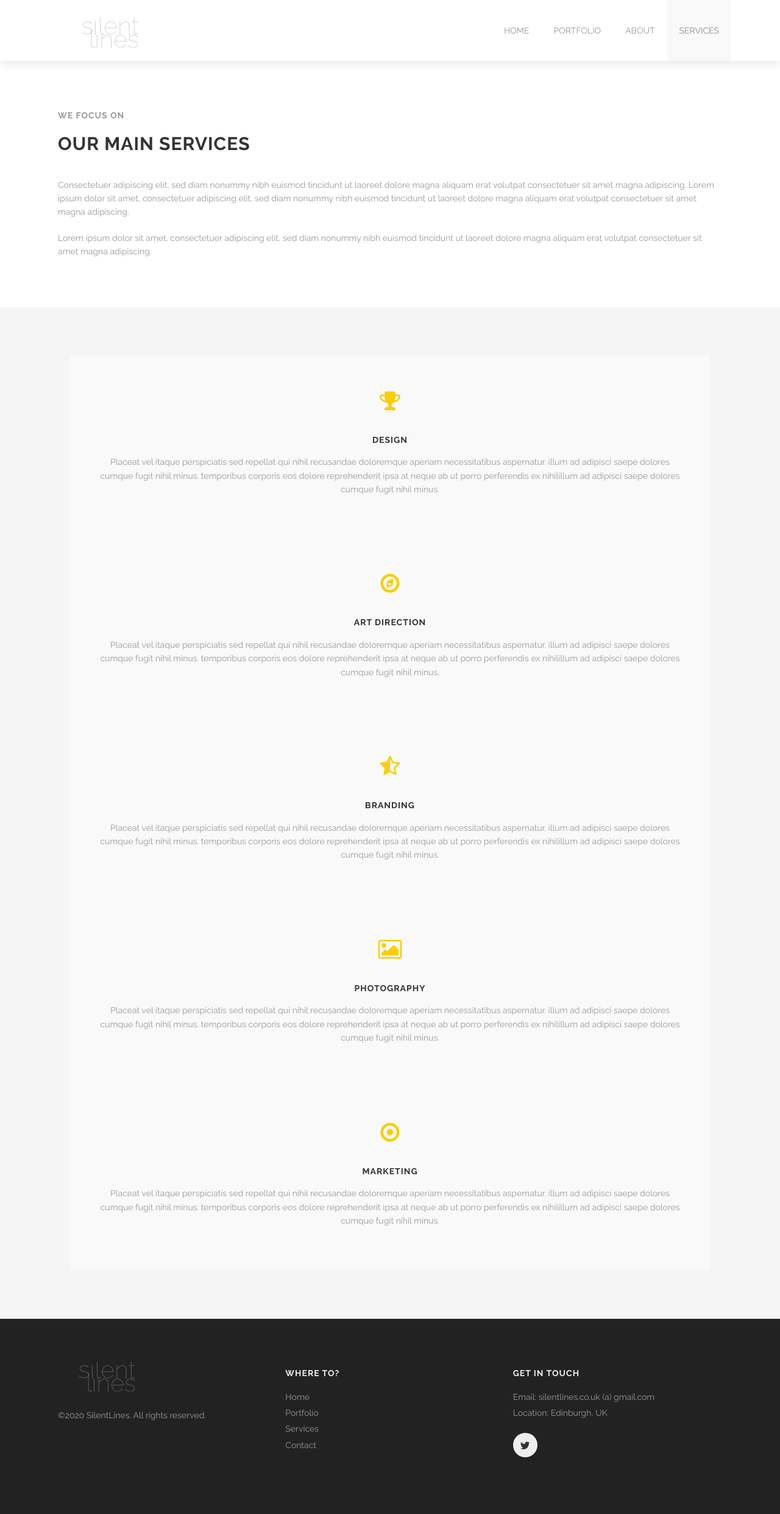
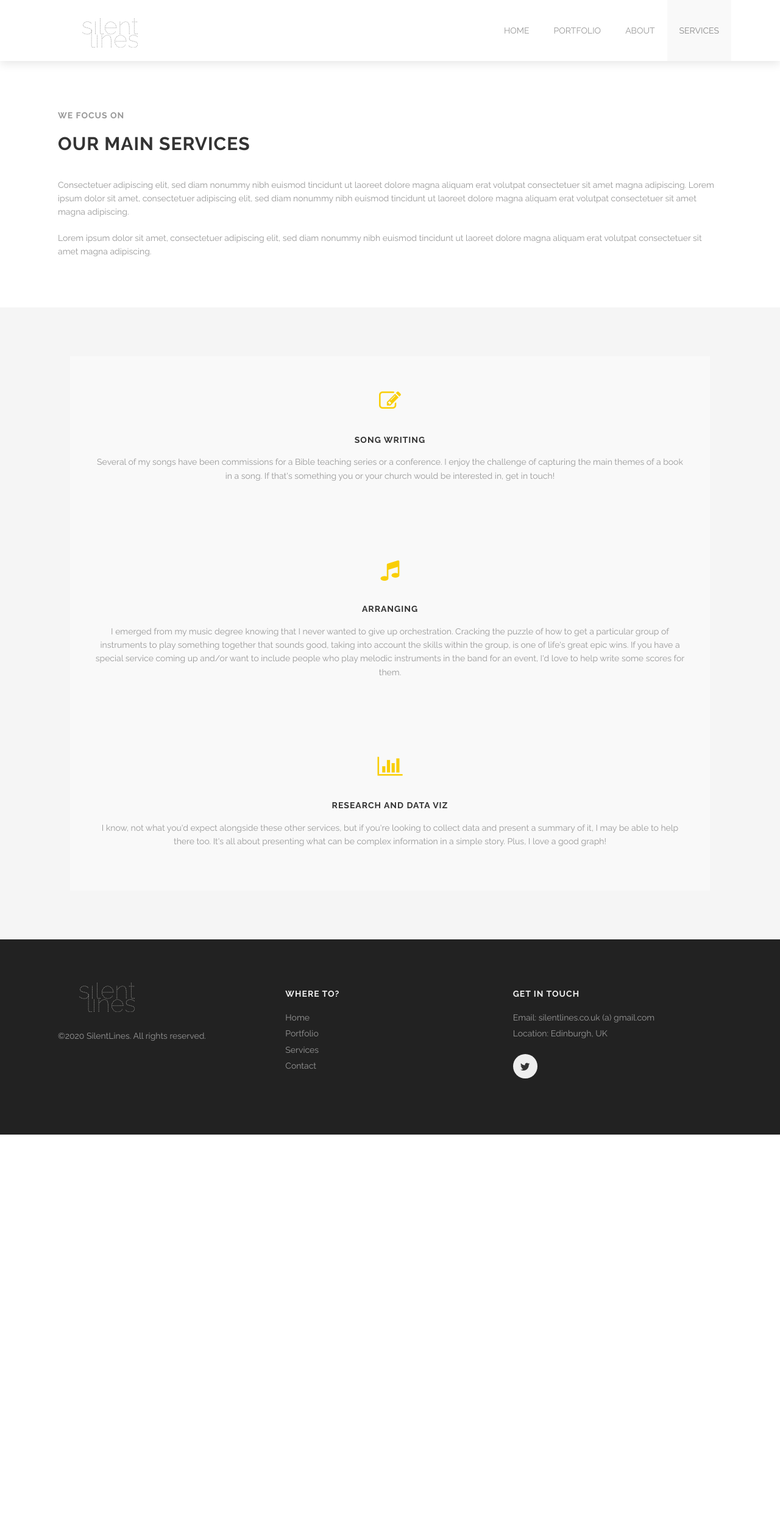
Before and after one commit to cararthompson/silentlines.co.uk, a Jekyll site: the page built from services.html, in a window 1280 px wide. Shown: the whole page at 61% size. Built offline with Jekyll 4.4.1, drawn with Linux system fonts in a browser that asks for light colours; after the commit the page ends 1860 px from its top, so only the background shows below that.

Commit message:
updated services boxes

```diff
--- a/services.html
+++ b/services.html
@@ -2,28 +2,20 @@
 layout: default
 section_id: services
 services:
-  - icon_class: fa fa-trophy
-    title: Design
+  - icon_class: fa fa-pencil-square-o
+    title: Song writing
     desc:
-      Placeat vel itaque perspiciatis sed repellat qui nihil recusandae doloremque aperiam necessitatibus aspernatur. illum ad adipisci saepe dolores cumque fugit nihil minus. temporibus corporis eos dolore reprehenderit ipsa at neque ab ut porro perferendis ex nihilillum ad adipisci saepe dolores cumque fugit nihil minus.
-  - icon_class: fa fa-compass
-    title: Art Direction
+      Several of my songs have been commissions for a Bible teaching series or a conference. I enjoy the challenge of capturing the main themes of a book in a song. If that's something you or your church would be interested in, get in touch!
+  - icon_class: fa fa-music
+    title: Arranging
     desc:
-      Placeat vel itaque perspiciatis sed repellat qui nihil recusandae doloremque aperiam necessitatibus aspernatur. illum ad adipisci saepe dolores cumque fugit nihil minus. temporibus corporis eos dolore reprehenderit ipsa at neque ab ut porro perferendis ex nihilillum ad adipisci saepe dolores cumque fugit nihil minus.
-  - icon_class: fa fa-star-half-empty
-    title: Branding
+      I emerged from my music degree knowing that I never wanted to give up orchestration. Cracking the puzzle of how to get a particular group of instruments to play something together that sounds good, taking into account the skills within the group, is one of life's great epic wins.
+      If you have a special service coming up and/or want to include people who play melodic instruments in the band for an event, I'd love to help write some scores for them.
+  - icon_class: fa fa-chart-bar
+    title: Research and data viz
     desc:
-      Placeat vel itaque perspiciatis sed repellat qui nihil recusandae doloremque aperiam necessitatibus aspernatur. illum ad adipisci saepe dolores cumque fugit nihil minus. temporibus corporis eos dolore reprehenderit ipsa at neque ab ut porro perferendis ex nihilillum ad adipisci saepe dolores cumque fugit nihil minus.
-  - icon_class: fa fa-image
-    title: Photography
-    desc:
-      Placeat vel itaque perspiciatis sed repellat qui nihil recusandae doloremque aperiam necessitatibus aspernatur. illum ad adipisci saepe dolores cumque fugit nihil minus. temporibus corporis eos dolore reprehenderit ipsa at neque ab ut porro perferendis ex nihilillum ad adipisci saepe dolores cumque fugit nihil minus.
-  - icon_class: fa fa-dot-circle-o
-    title: Marketing
-    desc:
-      Placeat vel itaque perspiciatis sed repellat qui nihil recusandae doloremque aperiam necessitatibus aspernatur. illum ad adipisci saepe dolores cumque fugit nihil minus. temporibus corporis eos dolore reprehenderit ipsa at neque ab ut porro perferendis ex nihilillum ad adipisci saepe dolores cumque fugit nihil minus.
+      I know, not what you'd expect alongside these other services, but if you're looking to collect data and present a summary of it, I may be able to help there too. It's all about presenting what can be complex information in a simple story. Plus, I love a good graph!
 ---
-
 
 <div class='full'>
   <div class='row'>
```
Also changed, not shown: css/font-awesome.css, 3 other files.
